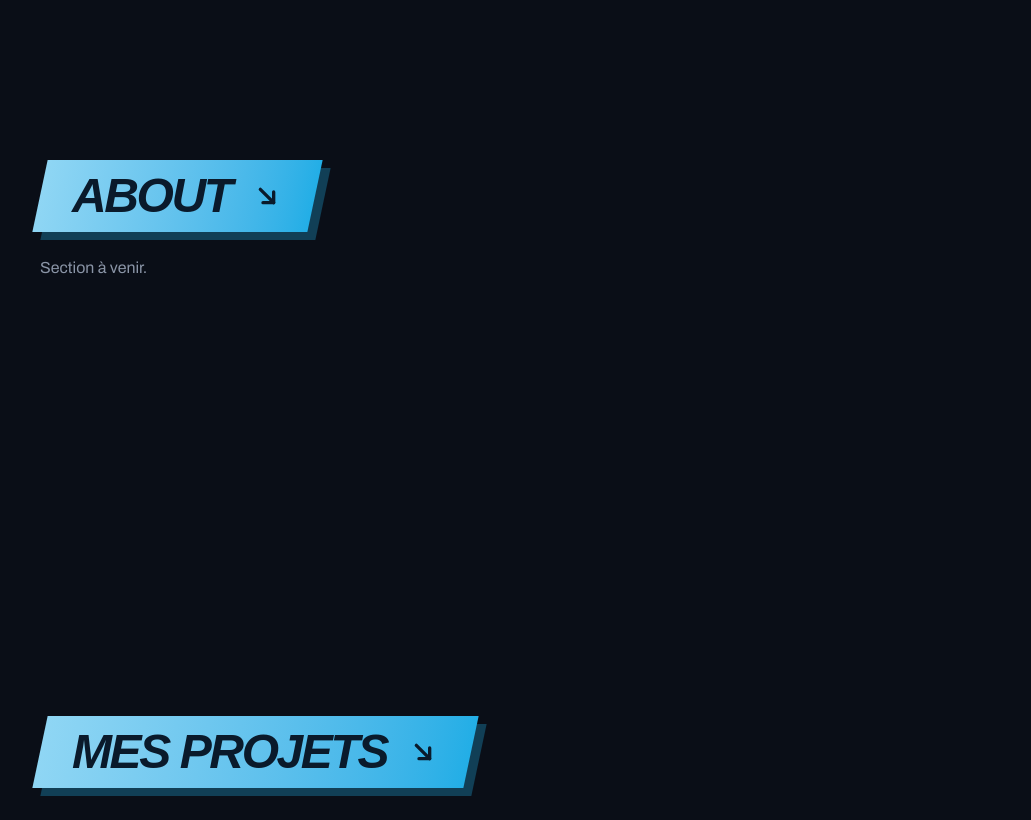
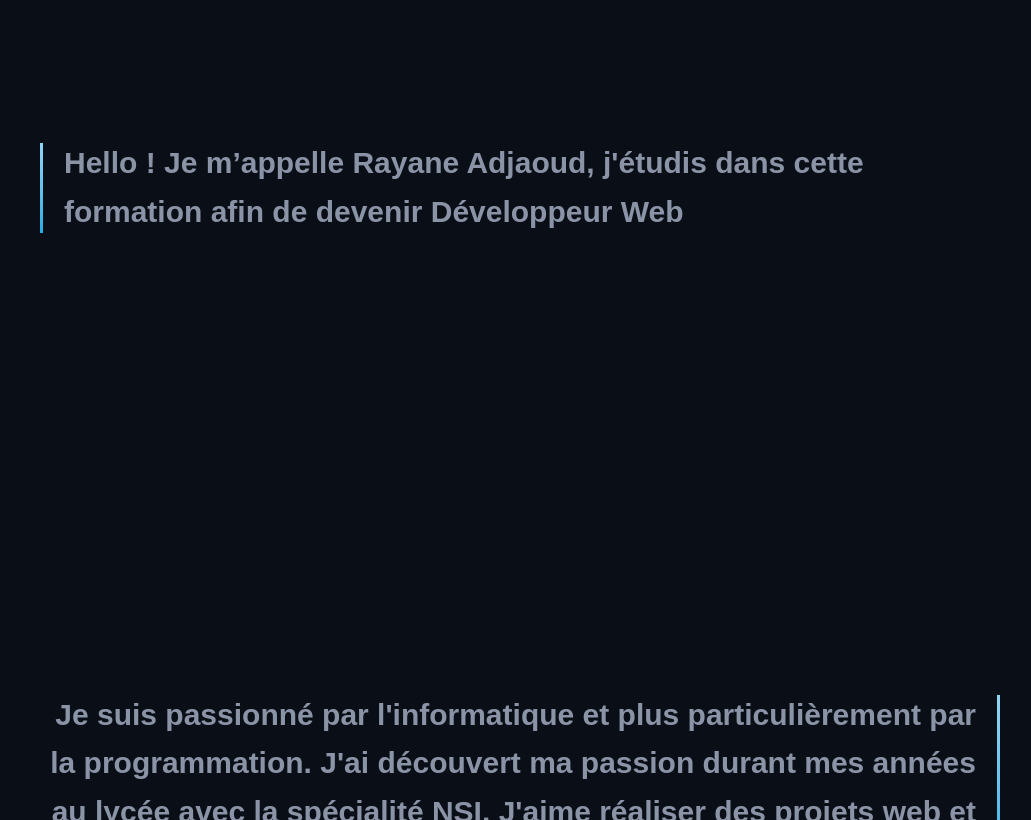
Before and after one commit to Rayz-Zy/portfolio, a Next.js app: page / in a window 1280 px wide. Shown: the part 980-1800 px from the top of the page, without its empty margins (120-1151 px from the left). Built offline with nearby package versions, Linux system fonts and the light colour scheme; a web font is replaced by a local one.

Commit message:
Section A propos
Ajout de la section à propos

```diff
--- /dev/null
+++ b/app/components/About.tsx
@@ -0,0 +1,104 @@
+"use client";
+
+import { motion, useReducedMotion } from "motion/react";
+import SectionTitle from "./SectionTitle";
+
+// Contenu provisoire : remplace ces textes par les tiens.
+// Un seul endroit à modifier, l'ordre du tableau donne l'ordre à l'écran.
+const ABOUT: string[] = [
+  "Hello ! Je m’appelle Rayane Adjaoud, j'étudis dans cette formation afin de devenir Développeur Web",
+  "Je suis passionné par l'informatique et plus particulièrement par la programmation. J'ai découvert ma passion durant mes années au lycée avec la spécialité NSI. J'aime réaliser des projets web et apprendre de nouveaux langages de programmation.",
+  "Cette 2ème année me permet d'approfondir mes connaissances en développement web et de découvrir de nouveaux langages.",
+];
+
+const EASE = [0.22, 1, 0.36, 1] as const;
+
+// Un paragraphe : filet cyan vertical + texte.
+// `right` bascule tout le bloc contre la marge droite (filet et alignement
+// compris) à partir de md. En dessous, l'alternance s'écrase : sur mobile un
+// bloc « à droite » ne se distingue pas et le texte aligné à droite se lit mal.
+function Paragraphe({
+  text,
+  right,
+  first,
+  reduce,
+}: {
+  text: string;
+  right: boolean;
+  first: boolean;
+  reduce: boolean;
+}) {
+  return (
+    // Un écran entier par paragraphe : le précédent est forcément sorti par le
+    // haut quand le suivant arrive au centre. C'est la hauteur du conteneur,
+    // pas un compteur, qui garantit qu'on n'en voit qu'un à la fois.
+    //
+    // Sauf le premier : sa boîte commence juste sous le titre de section, donc
+    // le centrage sur un écran entier le repoussait très loin de « À Propos ».
+    // Demi-écran suffit — les blocs suivants restent à plus d'un écran d'écart,
+    // l'exclusivité tient toujours.
+    <div className={`flex items-center ${first ? "min-h-[50dvh]" : "min-h-dvh"}`}>
+      <motion.div
+        // Chaque bloc entre depuis son propre côté : c'est ce glissement opposé
+        // qui rend l'alternance lisible au scroll. La direction suit le bloc, pas
+        // le breakpoint (le bloc droit entre par la droite même en mobile).
+        initial={reduce ? false : { opacity: 0, x: right ? 60 : -60 }}
+        whileInView={reduce ? undefined : { opacity: 1, x: 0 }}
+        // `once` : le bloc s'anime une seule fois et reste en place. Il ne
+        // s'efface plus en quittant l'écran — c'est la hauteur des conteneurs
+        // qui garantit qu'on n'en voit qu'un à la fois, pas le fondu.
+        //
+        // `margin` rétrécit la zone de détection à la bande centrale de l'écran
+        // (30 % de hauteur) : sans ça le bloc s'animait dès qu'il pointait en bas
+        // de la fenêtre, donc il apparaissait beaucoup trop bas. On garde
+        // `amount` par défaut ("some") plutôt qu'une fraction : dans une bande
+        // aussi étroite, exiger 50 % d'un bloc haut pourrait ne jamais se
+        // déclencher sur un petit écran.
+        viewport={{ once: true, margin: "-35% 0px -35% 0px" }}
+        transition={{ duration: 0.6, ease: EASE }}
+        className={`relative max-w-7xl pl-6 ${
+          right ? "md:ml-auto md:pl-0 md:pr-6 md:text-right" : ""
+        }`}
+      >
+        {/* Filet d'accent (même recette que les cartes Skills) */}
+        <span
+          aria-hidden
+          className={`absolute inset-y-1 left-0 w-[3px] bg-linear-to-b from-accent-soft to-accent ${
+            right ? "md:left-auto md:right-0" : ""
+          }`}
+        />
+        {/* Anybody (font-display) en romain : la famille des gros titres, donc le
+            texte courant reste dans la même voix typographique. Déjà chargée en
+            police variable, aucun poids figé — pas de coût réseau en plus. */}
+        <p className="font-display text-xl font-bold leading-relaxed text-muted md:text-3xl">
+          {text}
+        </p>
+      </motion.div>
+    </div>
+  );
+}
+
+export default function About() {
+  const reduce = useReducedMotion();
+
+  return (
+    <section id="about" className="px-6 py-24 md:pl-40 md:pr-40">
+      <SectionTitle>À Propos</SectionTitle>
+
+      {/* Pas de `gap` ici : chaque bloc fait déjà un écran de haut et centre son
+          contenu, ce qui crée l'espacement — en ajouter doublerait les vides. */}
+      <div className="flex flex-col">
+        {ABOUT.map((text, i) => (
+          <Paragraphe
+            key={i}
+            text={text}
+            // Les blocs impairs partent à droite : gauche, droite, gauche.
+            right={i % 2 === 1}
+            first={i === 0}
+            reduce={!!reduce}
+          />
+        ))}
+      </div>
+    </section>
+  );
+}
--- a/app/components/PlaceholderSection.tsx
+++ /dev/null
@@ -1,21 +0,0 @@
-import SectionTitle from "./SectionTitle";
-
-// Sections temporaires : elles servent d'ancres pour le scroll-spy de la nav.
-// On les remplacera par le vrai contenu (About, Skills, Contact).
-export default function PlaceholderSection({
-  id,
-  title,
-}: {
-  id: string;
-  title: string;
-}) {
-  return (
-    <section
-      id={id}
-      className="flex min-h-dvh flex-col items-start justify-center px-6 md:pl-40 md:pr-40"
-    >
-      <SectionTitle>{title}</SectionTitle>
-      <p className="mt-6 max-w-md text-muted">Section à venir.</p>
-    </section>
-  );
-}
--- a/app/page.tsx
+++ b/app/page.tsx
@@ -1,9 +1,9 @@
 import NavMenu from "./components/nav/NavMenu";
 import Hero from "./components/Hero";
+import About from "./components/About";
 import Projects from "./components/Projects";
 import Skills from "./components/Skills";
 import Contact from "./components/Contact";
-import PlaceholderSection from "./components/PlaceholderSection";
 
 export default function Home() {
   return (
@@ -11,7 +11,7 @@ export default function Home() {
       <NavMenu />
       <main>
         <Hero />
-        <PlaceholderSection id="about" title="About" />
+        <About />
         <Projects />
         <Skills />
         <Contact />
```
